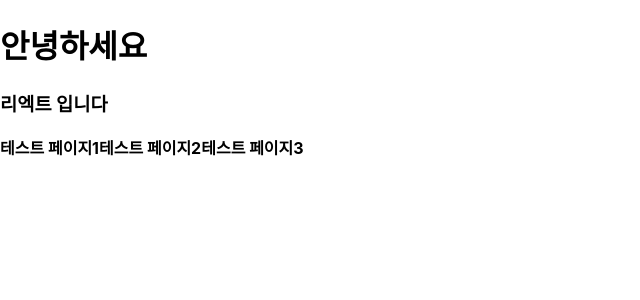
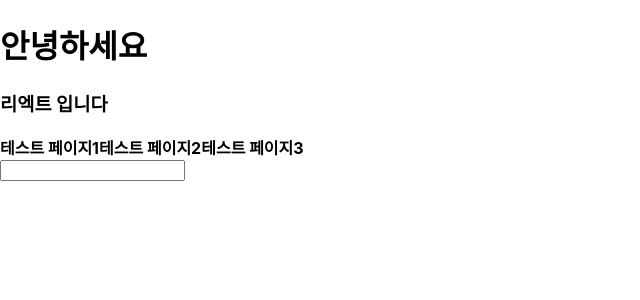
Before and after one commit to IbabaI/insuretech_me, a React (Create React App) app in the folder insure/: page / in a window 1280 px wide. Shown: the top 300 px of the page, without its empty margins (0-640 px from the left). Built offline with nearby package versions, Linux system fonts and the light colour scheme.

Commit message:
컴포넌트 분리 이벤트 바인딩 및 데이터 전송

```diff
--- a/insure/src/App.js
+++ b/insure/src/App.js
@@ -1,6 +1,7 @@
 import logo from './logo.svg';
 import './App.css';
 import Header from './components/Header';
+import InputTest from './components/InputTest';
 
 function App() {
   return (
@@ -10,7 +11,7 @@ function App() {
       <Header title={"테스트 페이지1"}></Header>
       <Header title={"테스트 페이지2"}></Header>
       <Header title={"테스트 페이지3"}></Header>
-
+      <InputTest></InputTest>
     </>
   );
 }
--- /dev/null
+++ b/insure/src/components/InputTest.js
@@ -0,0 +1,15 @@
+import React from 'react'
+// rafce 자동완성
+const InputTest = () => {
+    const handleChange = (event) => {
+        const { value} = event.target;
+        console.log(value);
+    };
+  return (
+    <div>
+        <input onChange={handleChange}></input>
+    </div>
+  );
+};
+
+export default InputTest;
```
